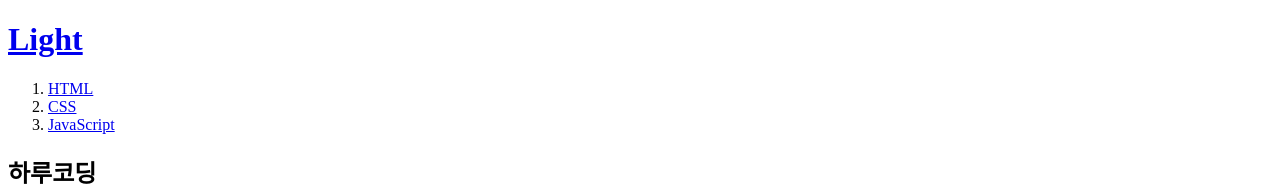
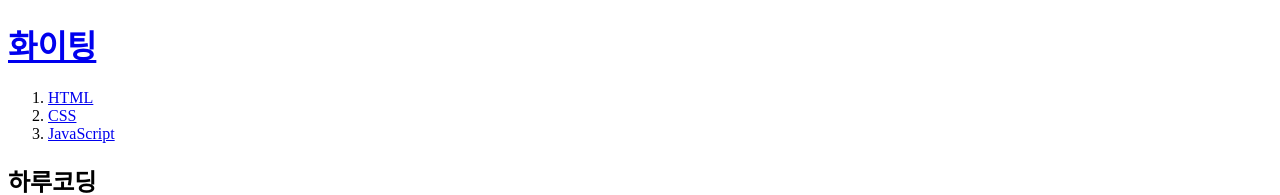
Before and after one commit to MingiYoo/UMG, a plain HTML site: page index.html in a window 1280 px wide. Shown: the top 195 px of the page. Drawn offline with Linux system fonts and the light colour scheme.

Commit message:
Add files via upload

```diff
--- a/index.html
+++ b/index.html
@@ -5,7 +5,7 @@
   <meta charset="utf-8">
 </head>
 <body>
- <h1><a href="index.html">Light</a></h1>
+ <h1><a href="index.html">화이팅</a></h1>
   <ol>
     <li><a href="1.html">HTML</a></li>
     <li><a href="2.html">CSS</a></li>
```
